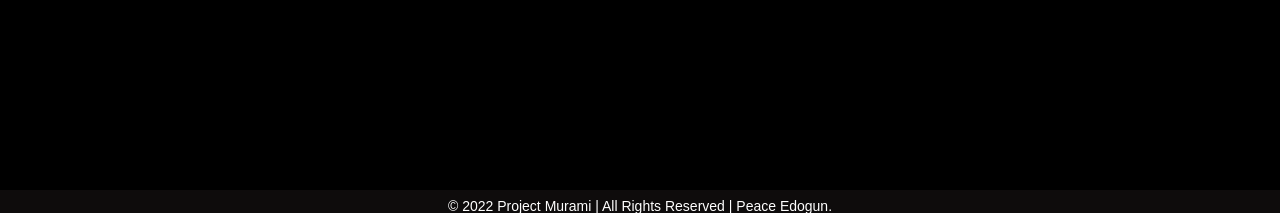
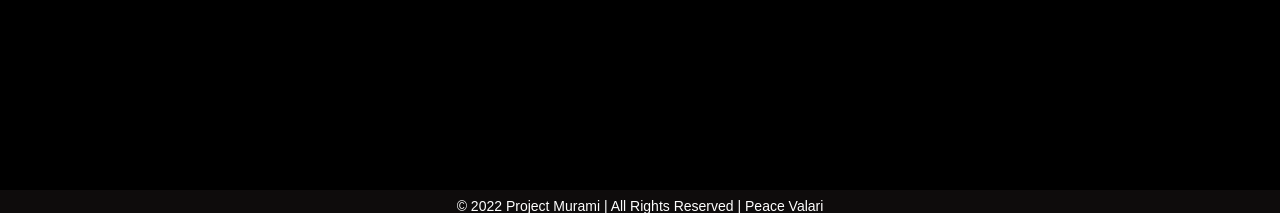
Before and after one commit to bezallel/murami, a Flask app: page / in a window 1280 px wide. Shown: the part 1275-1488 px from the top of the page. Run offline with Flask 2, Linux system fonts and the light colour scheme; parts of the project's set-up code (start-up, migrations or seed data) failed here and were passed over; some web fonts are replaced.

Commit message:
Update index.html

```diff
--- a/templates/index.html
+++ b/templates/index.html
@@ -436,7 +436,7 @@ Limitations: <br>
 
 
           <footer id="author">
-            <p>&copy; 2022 Project Murami | All Rights Reserved | Peace Edogun.</p>
+            <p>&copy; 2022 Project Murami | All Rights Reserved | Peace Valari</p>
           </footer>
 
 
```
